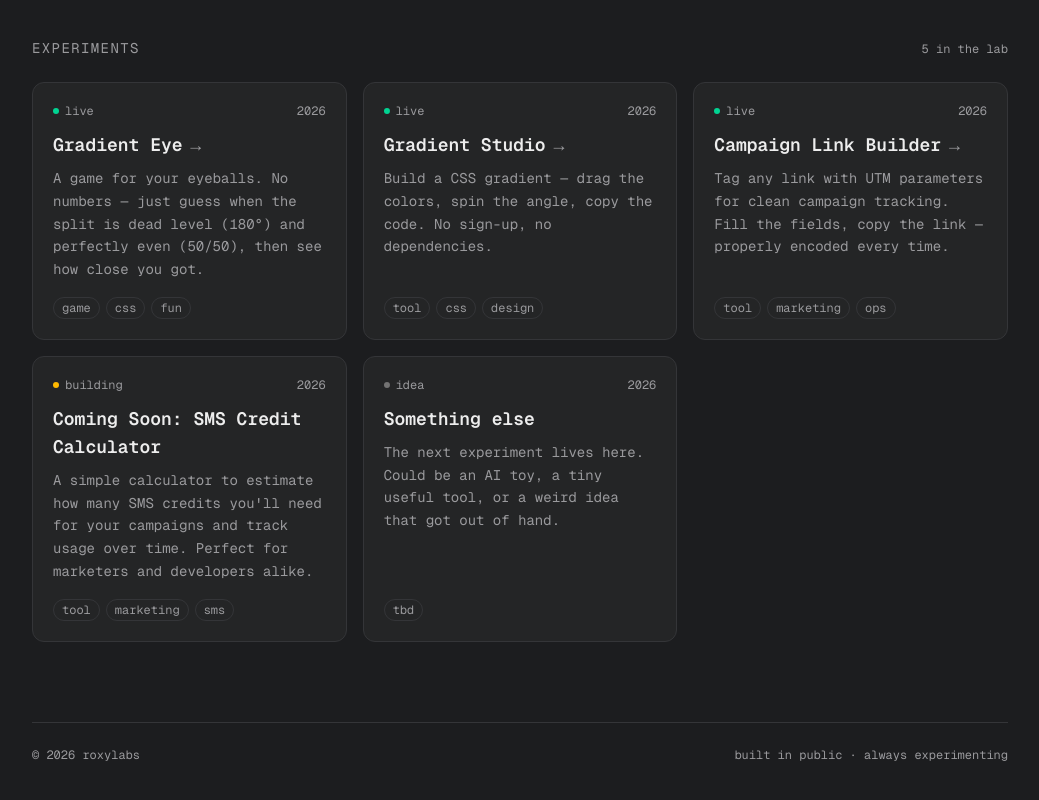
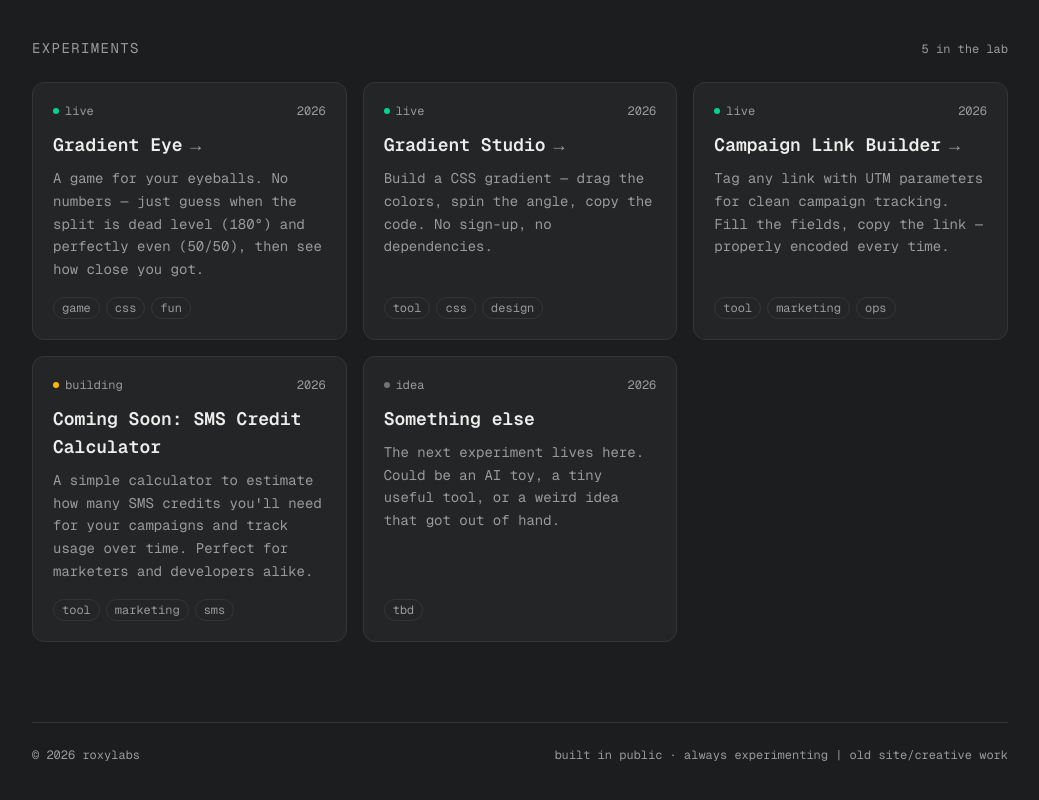
Before and after one commit to roxy519/roxylabs, a Next.js app: page / in a window 1280 px wide. Shown: the part 238-1038 px from the top of the page, without its empty margins (120-1159 px from the left). Built offline with nearby package versions, Linux system fonts and the light colour scheme.

Commit message:
Update page.tsx

```diff
--- a/app/page.tsx
+++ b/app/page.tsx
@@ -116,7 +116,9 @@ export default function Home() {
       <footer className="mt-20 border-t border-[var(--border-solid)] pt-6 text-xs text-muted">
         <div className="flex flex-wrap items-center justify-between gap-3">
           <span>© {new Date().getFullYear()} roxylabs</span>
-          <span>built in public · always experimenting</span>
+          <span>built in public · always experimenting | <a href="https://roxycreates.com" target="_blank" rel="noopener noreferrer" className="text-primary hover:underline">
+            old site/creative work
+          </a></span>
         </div>
       </footer>
     </main>
```
